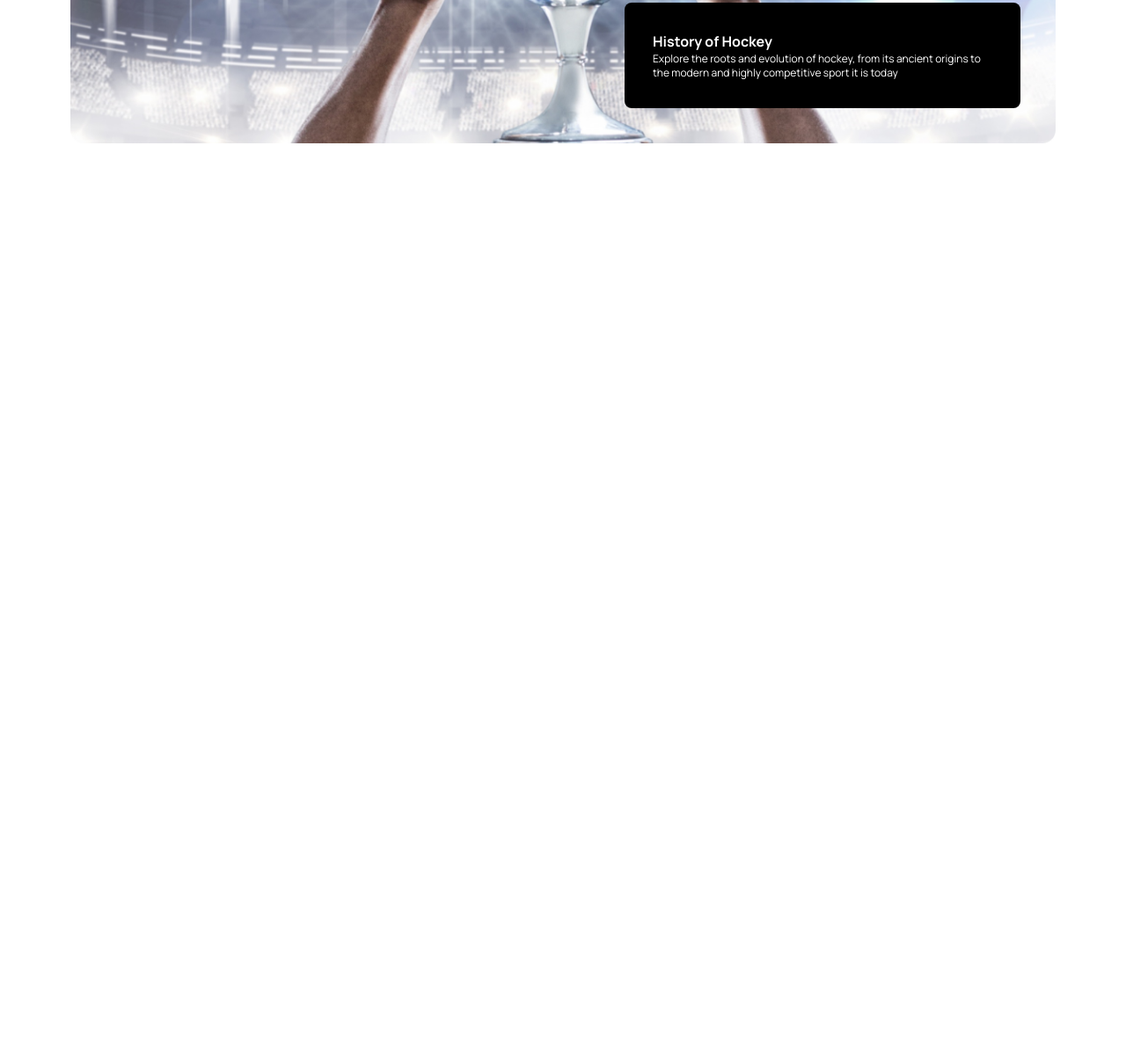
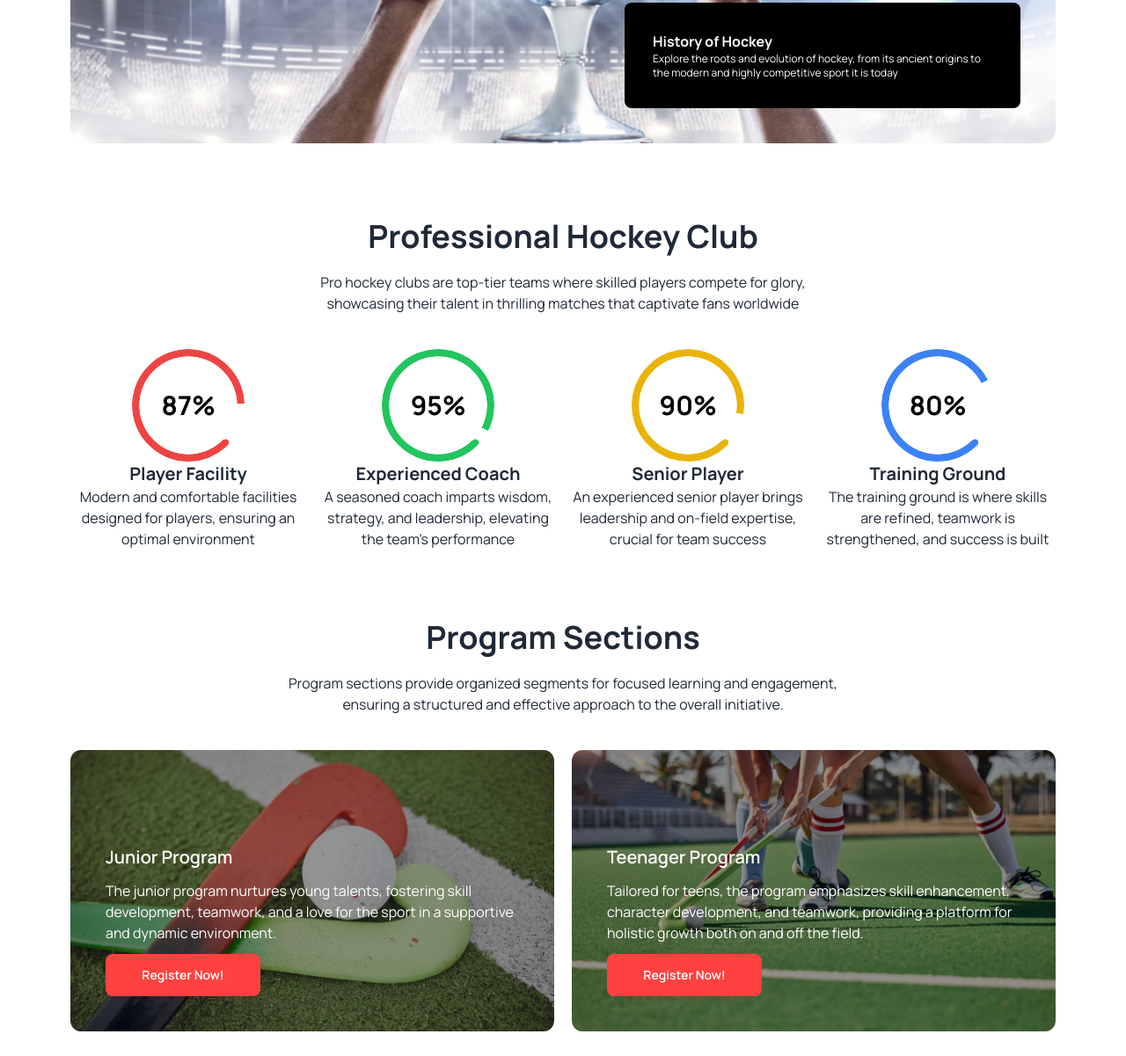
Before and after one commit to shRahat10/hockeys, a plain HTML site: page index.html in a window 1280 px wide. Shown: the part 491-1692 px from the top of the page at 88% size. Before the commit the page ends 800 px from the top, so only its background shows below. Drawn offline with nearby package versions, Linux system fonts and the light colour scheme.

Commit message:
progress and register

```diff
--- a/index.html
+++ b/index.html
@@ -15,6 +15,14 @@
         .manrope {
             font-family: 'Manrope', sans-serif;
         }
+
+        .radial-progress:after {
+            display: none;
+        }
+
+        .card-bg {
+            background: rgba(19, 19, 24, 0.50);
+        }
     </style>
     <script>
         tailwind.config = {
@@ -30,9 +38,9 @@
     </script>
 </head>
 
-<body class="manrope max-w-[1440px] mx-auto">
-    <header>
-        <nav class="flex justify-between items-center py-10 px-4 lg:px-20">
+<body class="manrope max-w-[1440px] mx-auto space-y-10 lg:space-y-20">
+    <header class="px-4 lg:px-20">
+        <nav class="flex justify-between items-center py-10">
             <div class="flex items-center gap-2">
                 <div class="lg:hidden dropdown dropdown-start">
                     <div tabindex="0">
@@ -81,13 +89,15 @@
                 <button class="btn bg-customOne text-white text-lg px-4 lg:px-6">Get Ticket</button>
             </div>
         </nav>
-        <section class="px-4 lg:px-20">
+        <section>
             <div class="carousel w-full">
                 <div id="slide1" class="carousel-item relative w-full flex flex-col gap-4">
-                    <img src="./Images/1.png" class="w-full rounded-lg"/>
-                    <div class="lg:w-[450px] h-max bg-black rounded-lg text-white p-8 lg:absolute lg:right-10 lg:bottom-10">
+                    <img src="./Images/1.png" class="w-full rounded-lg" />
+                    <div
+                        class="lg:w-[450px] h-max bg-black rounded-lg text-white p-8 lg:absolute lg:right-10 lg:bottom-10">
                         <h1 class="text-base font-bold">History of Hockey</h1>
-                        <p class="text-xs">Explore the roots and evolution of hockey, from its ancient origins to the modern and highly competitive sport it is today</p>
+                        <p class="text-xs">Explore the roots and evolution of hockey, from its ancient origins to the
+                            modern and highly competitive sport it is today</p>
                     </div>
                     <div
                         class="absolute flex justify-center gap-4 lg:justify-between transform lg:-translate-y-1/2 left-5 right-5 top-[40%] md:top-[60%] lg:top-1/2">
@@ -108,10 +118,12 @@
                     </div>
                 </div>
                 <div id="slide2" class="carousel-item relative w-full flex flex-col gap-4">
-                    <img src="./Images/1-1.jpg" class="w-full rounded-lg"/>
-                    <div class="lg:w-[450px] h-max bg-black rounded-lg text-white p-8 lg:absolute lg:right-10 lg:bottom-10">
+                    <img src="./Images/1-1.jpg" class="w-full rounded-lg" />
+                    <div
+                        class="lg:w-[450px] h-max bg-black rounded-lg text-white p-8 lg:absolute lg:right-10 lg:bottom-10">
                         <h1 class="text-base font-bold">Famous Hockey Moments</h1>
-                        <p class="text-xs">Relive memorable moments in hockey history, spotlighting iconic goals, legendary players, and unforgettable plays that have defined the game</p>
+                        <p class="text-xs">Relive memorable moments in hockey history, spotlighting iconic goals,
+                            legendary players, and unforgettable plays that have defined the game</p>
                     </div>
                     <div
                         class="absolute flex justify-center gap-4 lg:justify-between transform lg:-translate-y-1/2 left-5 right-5 top-[40%] md:top-[60%] lg:top-1/2">
@@ -132,10 +144,12 @@
                     </div>
                 </div>
                 <div id="slide3" class="carousel-item relative w-full flex flex-col gap-4">
-                    <img src="./Images/1-2.jpg" class="w-full rounded-lg"/>
-                    <div class="lg:w-[450px] h-max bg-black rounded-lg text-white p-8 lg:absolute lg:right-10 lg:bottom-10">
+                    <img src="./Images/1-2.jpg" class="w-full rounded-lg" />
+                    <div
+                        class="lg:w-[450px] h-max bg-black rounded-lg text-white p-8 lg:absolute lg:right-10 lg:bottom-10">
                         <h1 class="text-base font-bold">Hockey for Beginners</h1>
-                        <p class="text-xs">A beginner-friendly overview of hockey, covering the basics, positions, and key rules to help newcomers grasp the essentials of the game</p>
+                        <p class="text-xs">A beginner-friendly overview of hockey, covering the basics, positions, and
+                            key rules to help newcomers grasp the essentials of the game</p>
                     </div>
                     <div
                         class="absolute flex justify-center gap-4 lg:justify-between transform lg:-translate-y-1/2 left-5 right-5 top-[40%] md:top-[60%] lg:top-1/2">
@@ -158,9 +172,81 @@
             </div>
         </section>
     </header>
-    <main>
-        <section>
-
+    <main class="px-4 lg:px-20 space-y-20">
+        <section class="space-y-10">
+            <div class="space-y-5">
+                <h1 class="text-4xl font-bold text-center">Professional Hockey Club</h1>
+                <p class="text-center">Pro hockey clubs are top-tier teams where skilled players compete for
+                    glory,<br>showcasing their talent in thrilling matches that captivate fans worldwide</p>
+            </div>
+            <div class="grid grid-cols-1 md:grid-cols-2 lg:grid-cols-4 gap-4">
+                <div class="flex flex-col flex-1 items-center">
+                    <div class="radial-progress rotate-[135deg] text-red-500 h-32 w-32" style="--value:87;"
+                        role="progressbar"><span class="rotate-[-135deg] text-black font-bold text-3xl">87%</span></div>
+                    <h1 class="text-xl font-bold">Player Facility</h1>
+                    <p class="text-center">Modern and comfortable facilities designed for players, ensuring an optimal
+                        environment</p>
+                </div>
+                <div class="flex flex-col flex-1 items-center">
+                    <div class="radial-progress rotate-[135deg] text-green-500 h-32 w-32" style="--value:95;"
+                        role="progressbar"><span class="rotate-[-135deg] text-black font-bold text-3xl">95%</span></div>
+                    <h1 class="text-xl font-bold">Experienced Coach</h1>
+                    <p class="text-center">A seasoned coach imparts wisdom, strategy, and leadership, elevating the
+                        team's performance</p>
+                </div>
+                <div class="flex flex-col flex-1 items-center">
+                    <div class="radial-progress rotate-[135deg] text-yellow-500 h-32 w-32" style="--value:90;"
+                        role="progressbar"><span class="rotate-[-135deg] text-black font-bold text-3xl">90%</span></div>
+                    <h1 class="text-xl font-bold">Senior Player</h1>
+                    <p class="text-center">An experienced senior player brings leadership and on-field expertise,
+                        crucial for team success</p>
+                </div>
+                <div class="flex flex-col flex-1 items-center">
+                    <div class="radial-progress rotate-[135deg] text-blue-500 h-32 w-32" style="--value:80;"
+                        role="progressbar"><span class="rotate-[-135deg] text-black font-bold text-3xl">80%</span></div>
+                    <h1 class="text-xl font-bold">Training Ground</h1>
+                    <p class="text-center">The training ground is where skills are refined, teamwork is strengthened,
+                        and success is built</p>
+                </div>
+            </div>
+        </section>
+        <section class="space-y-10">
+            <div class="space-y-5">
+                <h1 class="text-4xl font-bold text-center">Program Sections</h1>
+                <p class="text-center">Program sections provide organized segments for focused learning and
+                    engagement,<br>ensuring a structured and effective approach to the overall initiative.</p>
+            </div>
+            <div class="flex flex-col lg:flex-row justify-center items-center gap-5">
+                <div class="h-80 w-full lg:w-1/2 rounded-xl bg-cover bg-center bg-no-repeat"
+                    style="background-image: url(./Images/2.png);">
+                    <div class="h-80 bg-black bg-opacity-40 rounded-xl flex flex-col justify-end pb-10 px-10 space-y-3">
+                        <h2 class="card-title text-white">Junior Program</h2>
+                        <p class="text-white">The junior program nurtures young talents, fostering skill development,
+                            teamwork, and a love for the sport in a supportive and dynamic environment.</p>
+                        <button class="btn btn-primary bg-customOne border-none text-white w-44">Register Now!</button>
+                    </div>
+                </div>
+                <div class="h-80 w-full lg:w-1/2 rounded-xl bg-cover bg-center bg-no-repeat"
+                    style="background-image: url(./Images/3.png);">
+                    <div class="h-80 bg-black bg-opacity-40 rounded-xl flex flex-col justify-end pb-10 px-10 space-y-3">
+                        <h2 class="card-title text-white">Teenager Program</h2>
+                        <p class="text-white">Tailored for teens, the program emphasizes skill enhancement, character
+                            development, and teamwork, providing a platform for holistic growth both on and off the
+                            field.</p>
+                        <button class="btn btn-primary bg-customOne border-none text-white w-44">Register Now!</button>
+                    </div>
+                </div>
+            </div>
+            <div class="h-80 lg:h-[400px] w-full rounded-xl bg-cover bg-center bg-no-repeat"
+                style="background-image: url(./Images/4.png);">
+                <div
+                    class="h-80 lg:h-[400px] bg-black bg-opacity-40 rounded-xl flex flex-col justify-end pb-10 px-10 space-y-3">
+                    <h2 class="card-title text-white">Professional Program</h2>
+                    <p class="text-white w-full lg:w-[460px]">The professional program hones elite skills, strategy, and
+                        performance for athletes competing at the highest level.</p>
+                    <button class="btn btn-primary bg-customOne border-none text-white w-44">Register Now!</button>
+                </div>
+            </div>
         </section>
     </main>
 </body>
```
